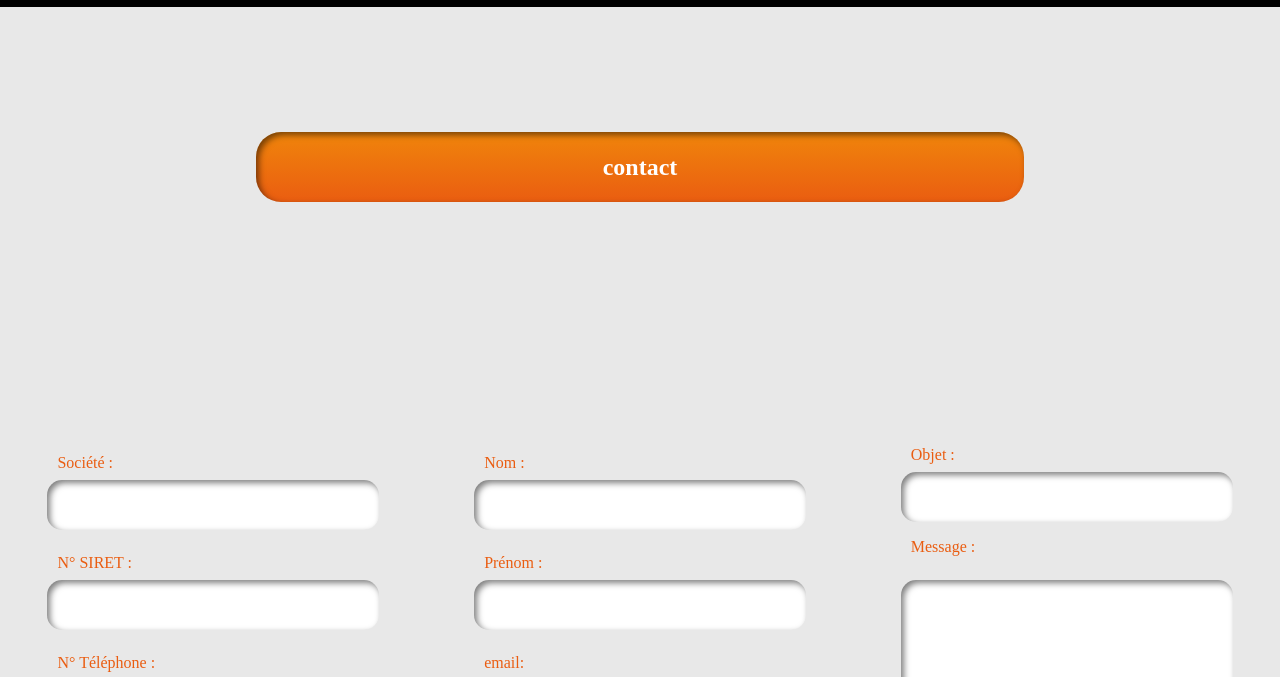
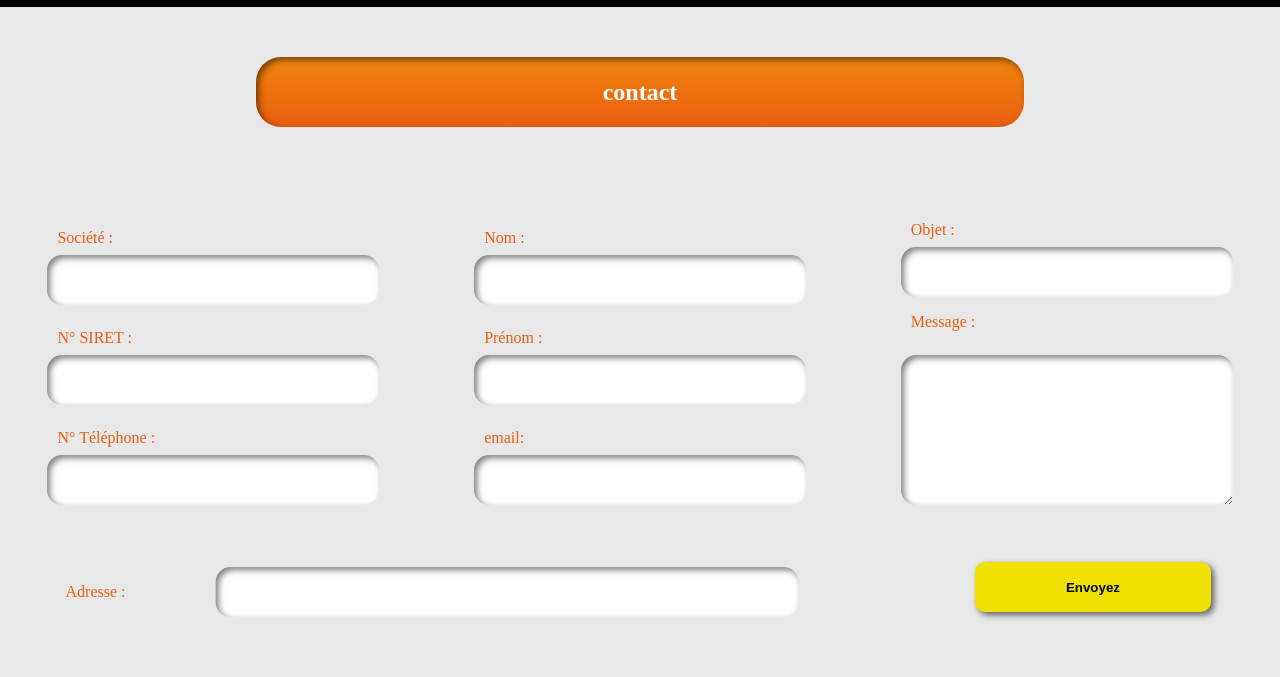
Before and after one commit to sami081/eaglegliderdesign, a website: page contact.html in a window 1280 px wide. Shown: the part 88-765 px from the top of the page. Drawn offline with Linux system fonts and the light colour scheme.

Commit message:
modif form

```diff
--- a/sass/pages/prestations.scss
+++ b/sass/pages/prestations.scss
@@ -85,6 +85,7 @@
 
 @media screen and (min-width: 1024px) {
   .contact-section {
+    height: 800px !important;
     form {
       justify-content: space-around;
       align-content: space-around;
@@ -95,9 +96,10 @@
         order: 0;
       }
       .bloc2 {
+        transform: translateX(-5%);
         height: 150px !important;
         order: 3;
-        width: 57%;
+        width: 60%;
         flex-direction: row !important;
         justify-content: start !important;
         align-items: center;
@@ -108,12 +110,12 @@
           width: 100% !important;
           justify-content: space-between;
           input {
-            width: 75.1% !important;
+            width: 77.722% !important;
           }
           label{
-            // margin-left: 45px!important;
-            width: 24.9% !important;
-            font-size: 28px;
+             margin-left: 35px!important;
+            width: 20% !important;
+
           }
         }
       }
@@ -126,6 +128,7 @@
         width: 25.916%;
       }
       button {
+        transform: translateY(45px);
         order: 4;
         width: 18.45% ;
         height: 50px;
```
Also changed, not shown: styles.css, 1 other file.
